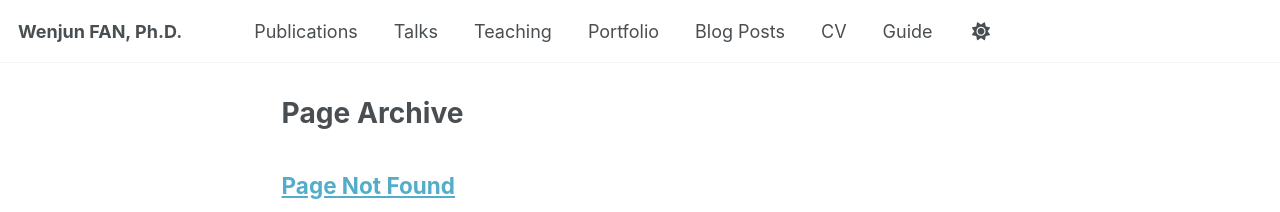
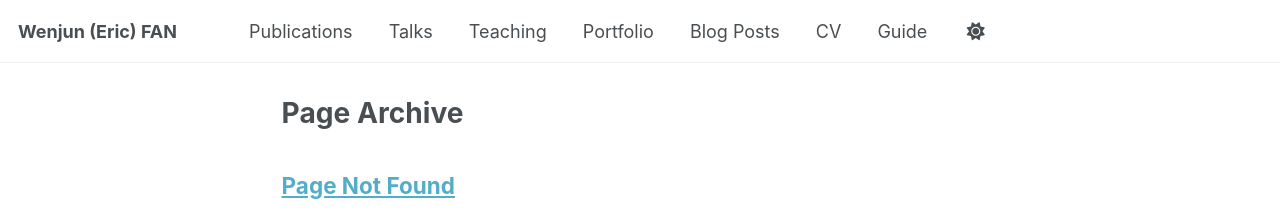
Before and after one commit to fanwj2010/fanwj2010.github.io, a Jekyll site: the page built from _pages/page-archive.html, in a window 1280 px wide. Shown: the top 212 px of the page. Built offline with Jekyll 4.4.1, drawn with Linux system fonts in a browser that asks for light colours; a script bundle is joined from its source files by our own code; a style sheet for code colours, icons or effects is not loaded.

Commit message:
Update _config.yml

```diff
--- a/_config.yml
+++ b/_config.yml
@@ -9,7 +9,7 @@
 # Basic Site Settings
 locale                   : "en-US"
 site_theme               : "default" # The available themes options are "default", "air", "sunrise", "mint", "dirt" and "contrast"
-title                    : "Wenjun FAN, Ph.D."
+title                    : "Wenjun (Eric) FAN"
 title_separator          : "-"
 name                     : &name "Wenjun (Eric) FAN"
 description              : &description "Your Name's academic portfolio"   # Update this with a general description of your site, this is the default if not overridden by a page
@@ -24,7 +24,7 @@
 author:
   # Biographic information
   avatar           : "headshot.PNG"
-  name             : "Wenjun (Eric) Fan"
+  name             : "Wenjun Fan, Ph.D."
   pronouns         : "He/His/Him" # example: "she/her"
   bio              : "Email: wjfan AT uw.edu"
   location         : "Washington State, USA"
```
